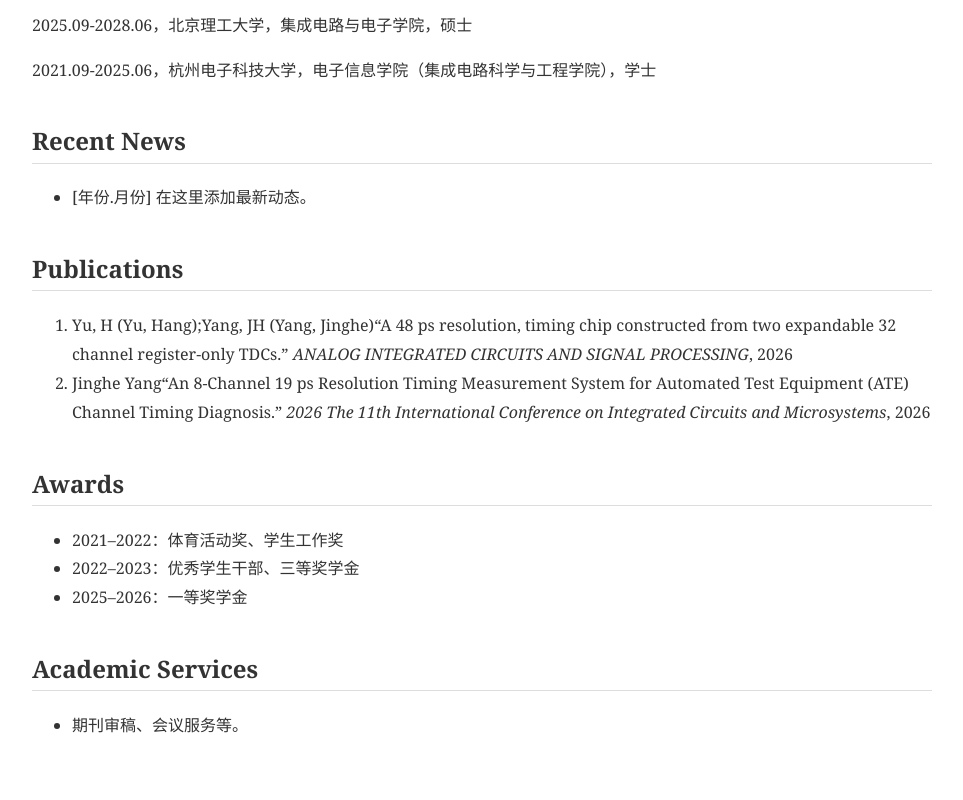
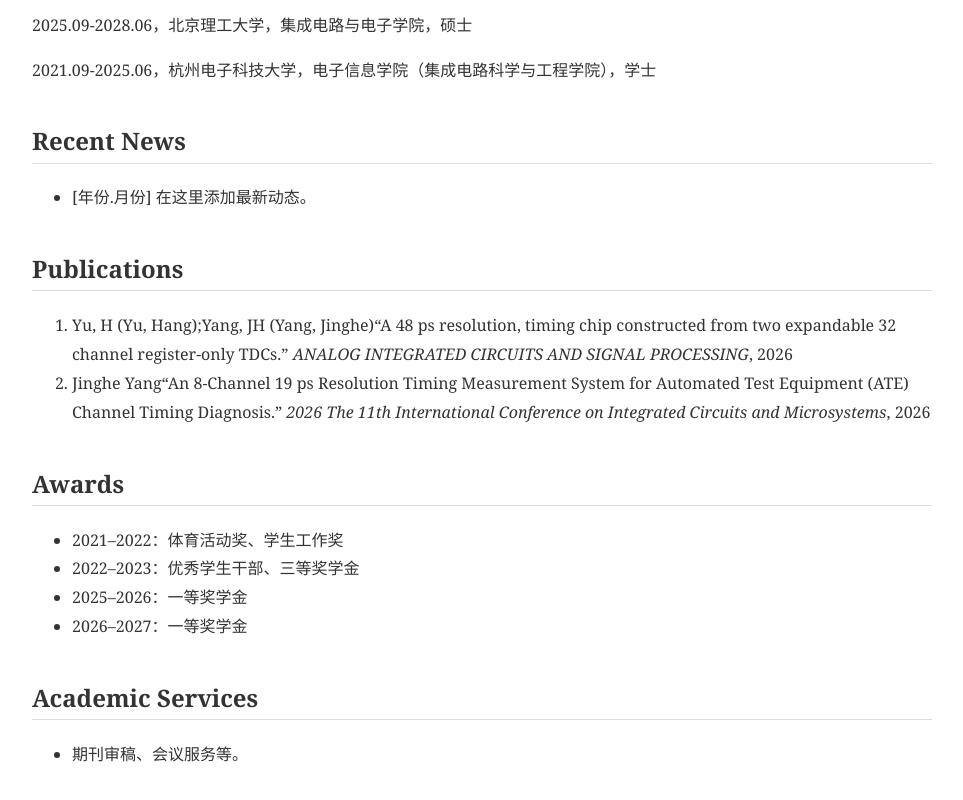
Before and after one commit to Freedom-jh/Freedom-jh.github.io, a plain HTML site: page index.html in a window 1280 px wide. Shown: the part 376-1176 px from the top of the page, without its empty margins (158-1121 px from the left). Drawn offline with Linux system fonts and the light colour scheme.

Commit message:
Add scholarship entry for 2026–2027

```diff
--- a/index.html
+++ b/index.html
@@ -53,6 +53,7 @@ Diagnosis.” <i>2026 The 11th International Conference on Integrated Circuits a
   <li>2021–2022：体育活动奖、学生工作奖</li>
   <li>2022–2023：优秀学生干部、三等奖学金</li>
   <li>2025–2026：一等奖学金</li>
+  <li>2026–2027：一等奖学金</li>
 </ul>
 
   <h2 id="services">Academic Services</h2>
```
